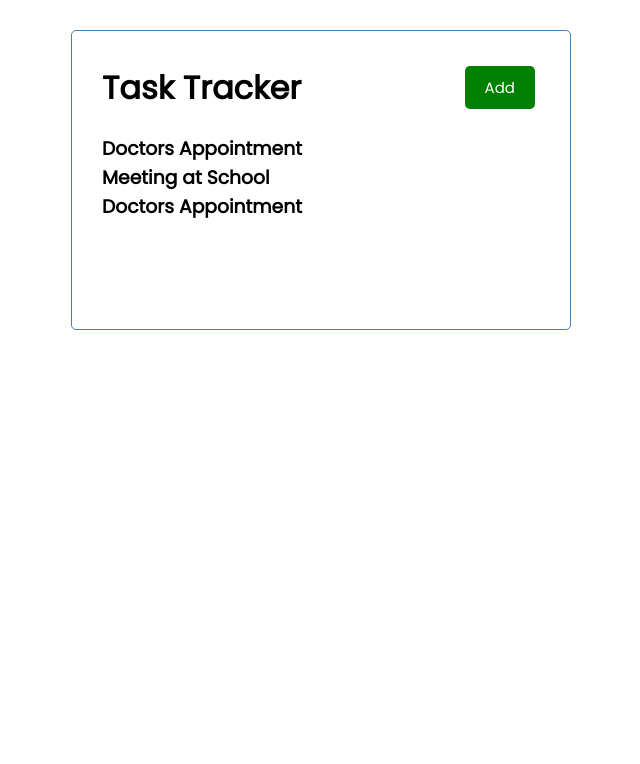
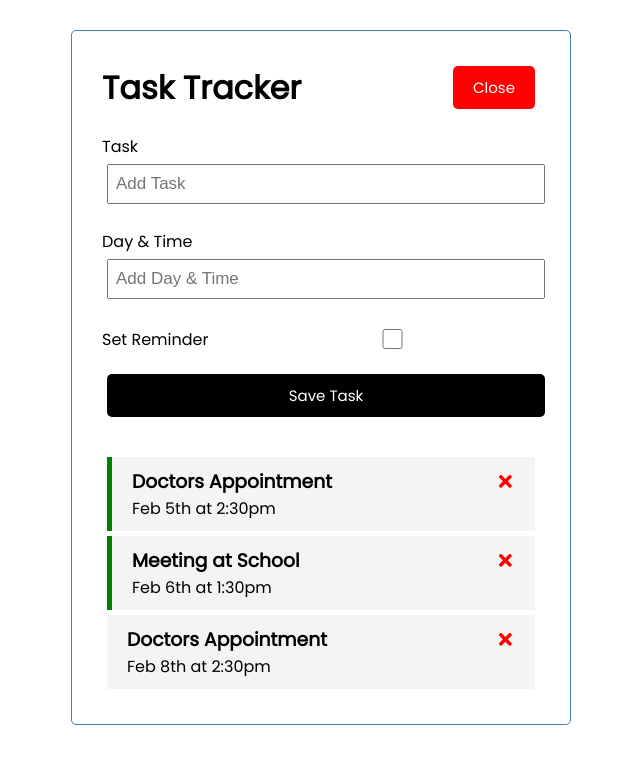
Before and after one commit to obaidash99/react-crash-revision, a React (Create React App) app: page / in a window 1280 px wide. Both pictures are taken after a click on the button "Add". Shown: the top 764 px of the page, without its empty margins (319-959 px from the left). Built offline with nearby package versions, Linux system fonts and the light colour scheme.

Commit message:
add tasks functionality

```diff
--- a/package.json
+++ b/package.json
@@ -8,6 +8,7 @@
     "@testing-library/user-event": "^13.5.0",
     "react": "^18.2.0",
     "react-dom": "^18.2.0",
+    "react-icons": "^4.12.0",
     "react-scripts": "5.0.1",
     "web-vitals": "^2.1.4"
   },
--- a/src/App.js
+++ b/src/App.js
@@ -1,13 +1,61 @@
-import Header from "./components/Header";
-import Tasks from "./components/Tasks";
+import Header from './components/Header';
+import Tasks from './components/Tasks';
+import AddTask from './components/AddTask';
+import { useState } from 'react';
 
 function App() {
-  return (
-    <div className="container">
-      <Header />
-      <Tasks />
-    </div>
-  );
+	const [showAddTask, setShowAddTask] = useState(false);
+	const [tasks, setTasks] = useState([
+		{
+			id: 1,
+			text: 'Doctors Appointment',
+			day: 'Feb 5th at 2:30pm',
+			reminder: true,
+		},
+		{
+			id: 2,
+			text: 'Meeting at School',
+			day: 'Feb 6th at 1:30pm',
+			reminder: true,
+		},
+		{
+			id: 3,
+			text: 'Doctors Appointment',
+			day: 'Feb 8th at 2:30pm',
+			reminder: false,
+		},
+	]);
+
+	// Add Task
+	const addTask = (task) => {
+		const id = Math.floor(Math.random() + 1000) + 1;
+		const newTask = { id, ...task };
+		setTasks([...tasks, newTask]);
+	};
+
+	// Delete Task
+	const deleteTask = (id) => {
+		setTasks(tasks.filter((task) => task.id !== id));
+	};
+
+	// Toggle Reminder
+	const toggleReminder = (id) => {
+		setTasks(
+			tasks.map((task) => (task.id === id ? { ...task, reminder: !task.reminder } : task))
+		);
+	};
+
+	return (
+		<div className="container">
+			<Header onAdd={() => setShowAddTask(!showAddTask)} showAdd={showAddTask} />
+			{showAddTask && <AddTask onAdd={addTask} />}
+			{tasks.length > 0 ? (
+				<Tasks tasks={tasks} onDelete={deleteTask} onToggle={toggleReminder} />
+			) : (
+				'No Tasks!'
+			)}
+		</div>
+	);
 }
 
 export default App;
--- /dev/null
+++ b/src/components/AddTask.js
@@ -0,0 +1,65 @@
+import { useState } from 'react';
+
+const AddTask = ({ onAdd }) => {
+	const [text, setText] = useState('');
+	const [day, setDay] = useState('');
+	const [reminder, setReminder] = useState(false);
+
+  const onSubmit = (e) => {
+    e.preventDefault()
+
+    if(!text) {
+      alert('Please add a task!')
+      return
+    }
+
+    onAdd({text, day, reminder})
+
+    setText('')
+    setDay('')
+    setReminder(false)
+  }
+
+  return (
+		<form className="add-form" onSubmit={onSubmit}>
+			<div className="form-control">
+				<label htmlFor="">Task</label>
+				<input
+					type="text"
+					placeholder="Add Task"
+					value={text}
+					onChange={(e) => {
+						setText(e.target.value);
+					}}
+				/>
+			</div>
+
+			<div className="form-control">
+				<label htmlFor="">Day & Time</label>
+				<input
+					type="day"
+					placeholder="Add Day & Time"
+					value={day}
+					onChange={(e) => {
+						setDay(e.target.value);
+					}}
+				/>
+			</div>
+			<div className="form-control form-control-check">
+				<label htmlFor="">Set Reminder</label>
+				<input
+					type="checkbox"
+          checked={reminder}
+					value={reminder}
+					onChange={(e) => {
+						setReminder(e.currentTarget.checked);
+					}}
+				/>
+			</div>
+
+			<input className="btn btn-block" type="submit" value="Save Task" />
+		</form>
+	);
+};
+
+export default AddTask;
--- a/src/components/Header.js
+++ b/src/components/Header.js
@@ -1,28 +1,26 @@
-import PropTypes from 'prop-types'
-import Button from './Button'
+import PropTypes from 'prop-types';
+import Button from './Button';
 
-
-const Header = ({title}) => {
-
-  const onClick = () =>{
-    console.log('Click')
-  }
-
-  return (
-    <header className='header'>
-      <h1>{title}</h1>
-      <Button color='green' text='Add' onClick={onClick} />
-    </header>
-  )
-}
+const Header = ({ title, onAdd, showAdd }) => {
+	return (
+		<header className="header">
+			<h1>{title}</h1>
+			<Button
+				color={showAdd ? 'red' : 'green'}
+				text={showAdd ? 'Close' : 'Add'}
+				onClick={onAdd}
+			/>
+		</header>
+	);
+};
 
 Header.propTypes = {
-  title: PropTypes.string.isRequired
-}
+	title: PropTypes.string.isRequired,
+};
 
 Header.defaultProps = {
-  title: 'Task Tracker'
-}
+	title: 'Task Tracker',
+};
 
 // CSS IN JS
 // const headingStyle = {
@@ -30,4 +28,4 @@
 // 	backgroundColor: 'black',
 // };
 
-export default Header
+export default Header;
--- /dev/null
+++ b/src/components/Task.js
@@ -0,0 +1,18 @@
+import { FaTimes } from 'react-icons/fa';
+
+const Task = ({ task, onDelete, onToggle }) => {
+	return (
+		<div className={`task ${task.reminder ? 'reminder' : ''}`} onDoubleClick={() => onToggle(task.id)}>
+			<h3>
+				{task.text}{' '}
+				<FaTimes
+					onClick={() => onDelete(task.id)}
+					style={{ color: 'red', cursor: 'pointer' }}
+				/>
+			</h3>
+			<p>{task.day}</p>
+		</div>
+	);
+};
+
+export default Task;
--- a/src/components/Tasks.js
+++ b/src/components/Tasks.js
@@ -1,28 +1,14 @@
-const tasks = [
-	{
-		id: 1,
-		text: 'Doctors Appointment',
-		day: 'Feb 5th at 2:30pm',
-		reminder: true,
-	},
-	{
-		id: 2,
-		text: 'Meeting at School',
-		day: 'Feb 6th at 1:30pm',
-		reminder: true,
-	},
-	{
-		id: 3,
-		text: 'Doctors Appointment',
-		day: 'Feb 8th at 2:30pm',
-		reminder: false,
-	},
-];
+import Task from "./Task";
 
-const Tasks = () => {
-  return (
-    <>{tasks.map((task) => (<h3 key={task.id}>{task.text}</h3>))}</>
-  )
-}
 
-export default Tasks
+const Tasks = ({ tasks, onDelete, onToggle }) => {
+	return (
+		<>
+			{tasks.map((task) => (
+				<Task key={task.id} task={task} onDelete={onDelete} onToggle={onToggle} />
+			))}
+		</>
+	);
+};
+
+export default Tasks;
```
Also changed, not shown: 1 other file (tests, documents, lock files or other folders).
